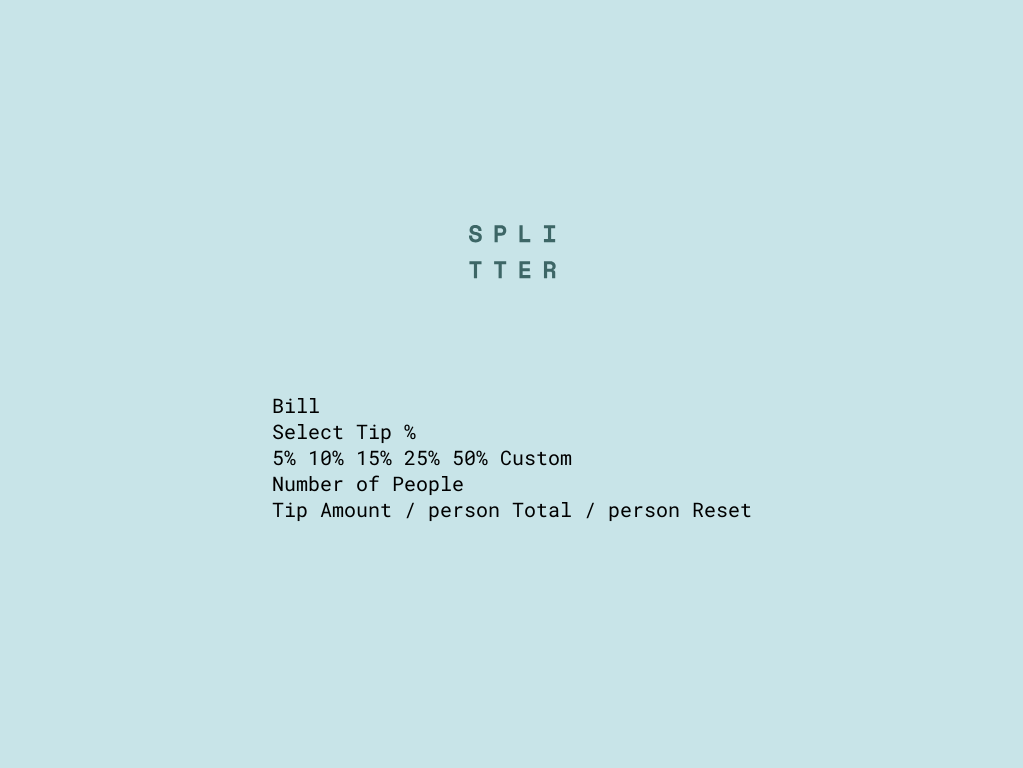
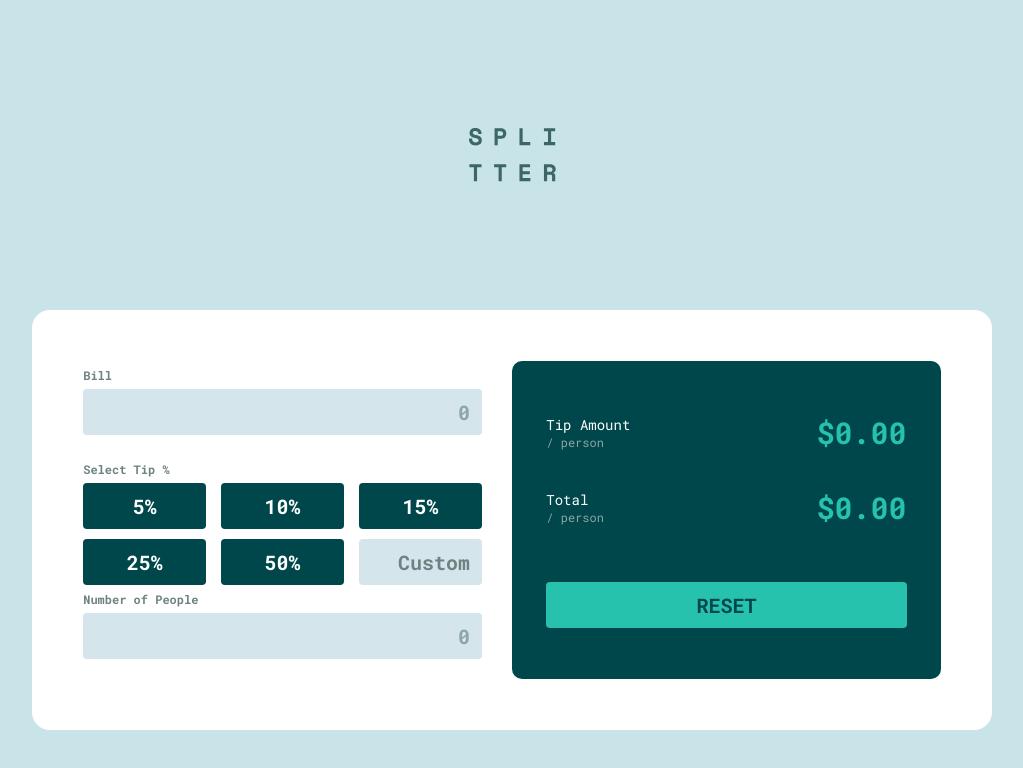
Before and after one commit to Azrofyi/billcalculator, a website with bundled scripts: page index.html in a window 1280 px wide. Shown: the whole page, without its empty margins (128-1151 px from the left). Built offline with nearby package versions, Linux system fonts and the light colour scheme.

Commit message:
prepared layout for adding js

```diff
--- a/index.html
+++ b/index.html
@@ -7,21 +7,93 @@
     <title>Tip calculator app</title>
   </head>
   <body>
-    <div class="container-xl d-flex-col-center">
+    <div class="d-flex-col-center">
       <img src="./src/images/logo.svg" alt="logo" class="logo" />
-      <div class="billcalc">
-        <div class="billform">
-          <h1 class="billform__title">Bill</h1>
+      <form class="billcalc container-xl row row-cols-1 row-cols-md-2">
+        <!--==================== BILL FIELD ====================-->
+        <div class="col g-0">
+          <div class="d-flex-col-between me-md-5 height-100">
+            <div class="field d-flex-col">
+              <label class="title">Bill</label>
+              <input
+                class="field__input"
+                type="text"
+                name="amount"
+                id="amount"
+                placeholder="0"
+                maxlength="10"
+              />
+            </div>
+            <div class="tips container-fluid g-0">
+              <label class="title">Select Tip %</label>
+              <div class="row row-gap row-cols-2 row-cols-sm-3">
+                <label
+                  ><input type="radio" id="5pct" name="tip" value="5" />
+                  <div class="btn">5%</div></label
+                >
+                <label
+                  ><input type="radio" id="10pct" name="tip" value="10" />
+                  <div class="btn">10%</div></label
+                >
+                <label
+                  ><input type="radio" id="15pct" name="tip" value="15" />
+                  <div class="btn">15%</div></label
+                >
+                <label
+                  ><input type="radio" id="25pct" name="tip" value="25" />
+                  <div class="btn">25%</div></label
+                >
+                <label
+                  ><input type="radio" id="50pct" name="tip" value="50" />
+                  <div class="btn">50%</div></label
+                >
+                <label>
+                  <input
+                    class="field__input"
+                    type="text"
+                    name="customtip"
+                    placeholder="Custom"
+                    maxlength="4"
+                  />
+                </label>
+              </div>
+            </div>
+            <!--==================== NUMBER OF PPl FIELD ====================-->
+            <div class="field d-flex-col">
+              <label class="title">Number of People</label>
+              <input
+                class="field__input"
+                type="text"
+                name="amount"
+                id="amount"
+                placeholder="0"
+                maxlength="4"
+              />
+            </div>
+          </div>
         </div>
-        <div class="tips">
-          <h2 class="tips__title">Select Tip %</h2>
-          5% 10% 15% 25% 50% Custom
+        <!--==================== INFO ====================-->
+        <div class="info d-flex-col-between col">
+          <div>
+            <div class="info__compute">
+              <div class="info__text">
+                <h2>Tip Amount</h2>
+                <p>/ person</p>
+              </div>
+              <div class="viewer tip">$0.00</div>
+            </div>
+            <div class="info__compute">
+              <div class="info__text">
+                <h2>Total</h2>
+                <p>/ person</p>
+              </div>
+              <div class="viewer total">$0.00</div>
+            </div>
+          </div>
+
+          <input class="btn btn_reset" type="reset" value="reset" />
         </div>
-        <div class="numofpplform">Number of People</div>
-        <div class="calculationform">
-          Tip Amount / person Total / person Reset
-        </div>
-      </div>
+      </form>
     </div>
     <script src="./src/index.js"></script>
   </body>
--- a/src/style.css
+++ b/src/style.css
@@ -19,7 +19,7 @@
 
   --body-color: rgb(200, 228, 232);
   --calc-color: rgb(255, 255, 255);
-  --input-color: rgb(243, 248, 250);
+  --input-color: rgb(212, 229, 236);
 
   /*Borders Colors*/
   --input-active-bordercolor: rgb(88, 168, 158);
@@ -56,7 +56,8 @@ img {
 body {
   margin: 0 auto;
   font-family: var(--text-font);
-  font-size: 20px;
+  font-size: 1.2rem;
+  font-weight: bold;
   background-color: var(--body-color);
 }
 
@@ -65,15 +66,142 @@ body {
 }
 
 /*==================== LAYOUT ====================*/
+
+.d-flex-between {
+  display: flex;
+  justify-content: space-between;
+}
+
 .d-flex-col-center {
   display: flex;
   flex-direction: column;
   align-items: center;
+}
+
+.d-flex-col-between {
+  display: flex;
+  flex-direction: column;
+  justify-content: space-between;
+}
+
+.d-flex-col {
+  display: flex;
+  flex-direction: column;
+}
+
+.row-gap {
+  row-gap: 1rem;
+}
+
+.height-100 {
+  height: 100%;
 }
 /*==================== BODY ====================*/
 
 /*==================== TEMP ====================*/
 
 .logo {
-  padding: 20% 0 10%;
+  padding: 10% 0 10%;
 }
+
+.billcalc {
+  padding: 4%;
+  max-width: 960px;
+  background-color: var(--calc-color);
+  border-radius: 18px;
+}
+
+.field {
+  margin-bottom: 2rem;
+}
+
+.title {
+  color: var(--text-darkgrey);
+  padding: 0.6rem 0;
+  display: block;
+}
+
+.field__input {
+  padding: 0.4em 0.5em;
+  border-radius: 4px;
+  border: 2px transparent solid;
+  background-color: var(--input-color);
+  color: var(--text-dark);
+  font-size: 2rem;
+  text-align: right;
+  max-width: 100%;
+  cursor: pointer;
+}
+
+.field__input:focus {
+  border: 2px var(--input-active-bordercolor) solid;
+}
+
+.btn {
+  padding: 0.4em 0.5em;
+  border-radius: 4px;
+  border: 2px transparent solid;
+  background-color: var(--btn-inactive-color);
+  color: var(--text-white);
+  font-size: 2rem;
+  text-align: center;
+  text-transform: uppercase;
+  cursor: pointer;
+}
+
+.btn:hover {
+  color: var(--text-dark);
+  background-color: var(--btn-hover-color);
+}
+
+input[name='tip']:checked + .btn {
+  color: var(--text-dark);
+  background-color: var(--btn-active-color);
+}
+
+input[type='radio'] {
+  display: none;
+}
+
+input::placeholder {
+  color: var(--text-grey);
+}
+
+input[name='customtip']::placeholder {
+  color: var(--text-darkgrey);
+}
+
+.info {
+  border-radius: 10px;
+  padding: 6% 4%;
+  background-color: var(--btn-inactive-color);
+  color: var(--text-white);
+}
+
+.info__compute {
+  display: flex;
+  justify-content: space-between;
+  align-items: center;
+  margin-bottom: 10%;
+}
+
+.info__text {
+  font-weight: 400;
+}
+
+.info__text > h2 {
+  font-size: 1.4rem;
+}
+
+.info__text > p {
+  color: var(--text-grey);
+}
+.viewer {
+  font-size: 3rem;
+  color: var(--text-light);
+}
+
+.btn_reset {
+  background-color: var(--btn-active-color);
+  color: var(--text-dark);
+}
```
